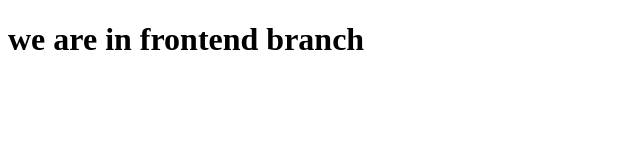
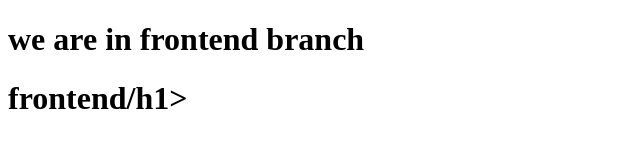
Before and after one commit to ov150/git_commants, a plain HTML site: page index.html in a window 1280 px wide. Shown: the whole page, without its empty margins (0-640 px from the left). Drawn offline with Linux system fonts and the light colour scheme.

Commit message:
update index file on frontend

```diff
--- a/index.html
+++ b/index.html
@@ -7,6 +7,7 @@
 </head>
 <body>
     <h1>we are in frontend branch</h1>
+    <h1>frontend/h1>
     <script src="script.js"></script>
 </body>
 </html>
```
